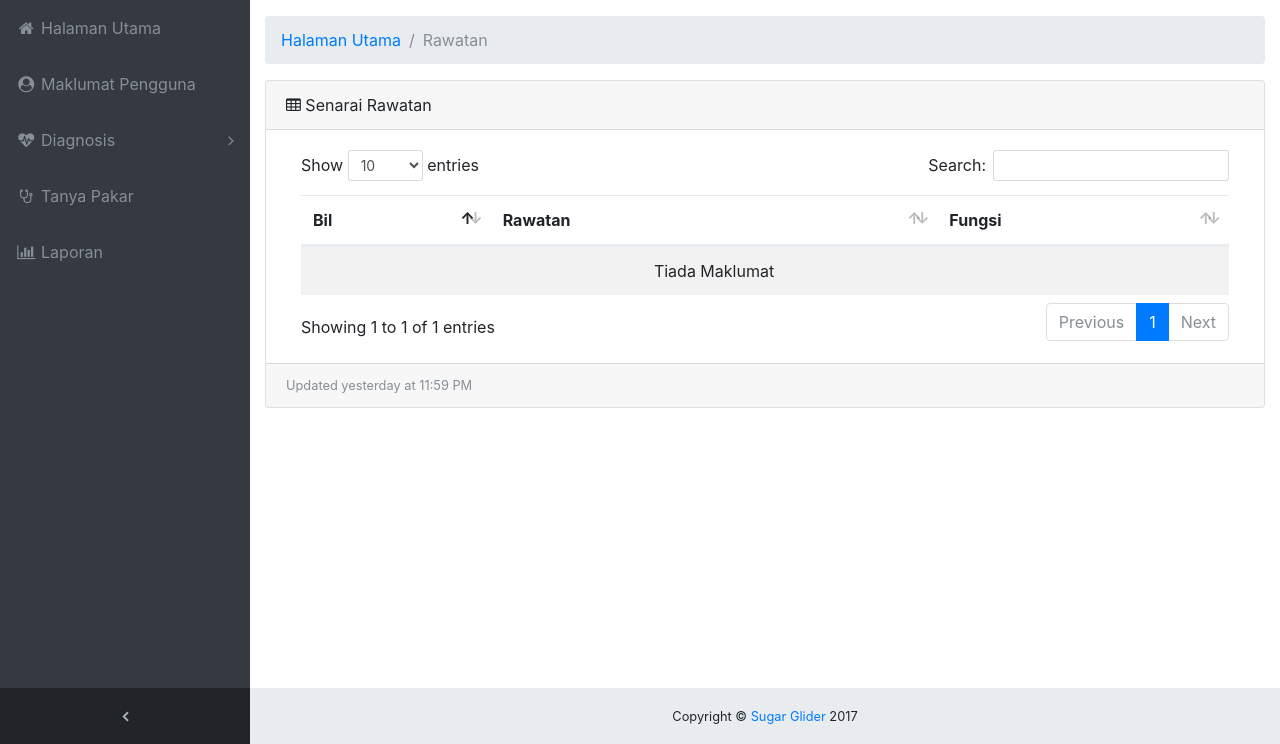
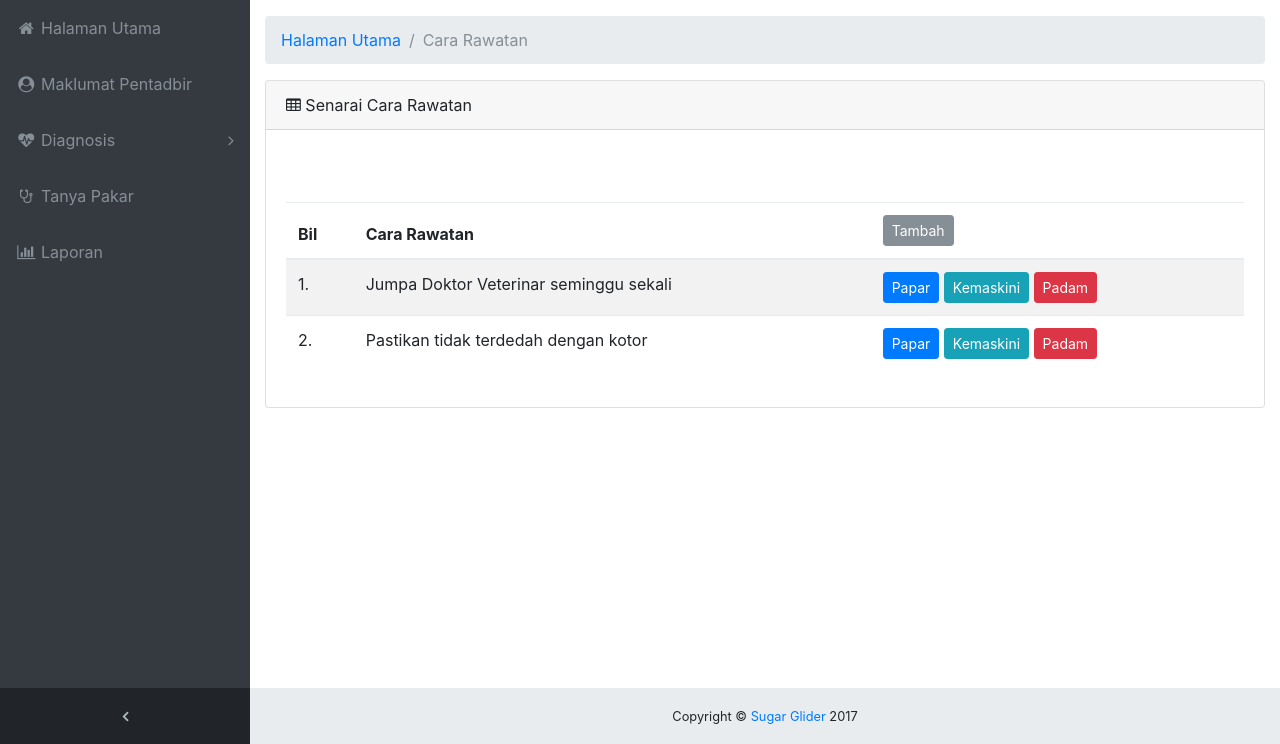
Before and after one commit to mimiosman/sugarglider, a PHP site: page /diagnosis/rawatan/list_rawatan.php in a window 1280 px wide. Shown: the part 56-800 px from the top of the page. Run offline with PHP 8.4, Linux system fonts and the light colour scheme; data that the repository does not hold is empty; some libraries are stand-ins or nearby versions.

Commit message:
edit interphase for psm 1 presentation

```diff
--- a/diagnosis/rawatan/list_rawatan.php
+++ b/diagnosis/rawatan/list_rawatan.php
@@ -14,36 +14,51 @@
         <li class="breadcrumb-item">
           <a href="#">Halaman Utama</a>
         </li>
-        <li class="breadcrumb-item active">Rawatan</li>
+        <li class="breadcrumb-item active">Cara Rawatan</li>
       </ol>
 
       <div class="card mb-3">
-        <div class="card-header"><i class="fa fa-table"></i> Senarai Rawatan</div>
+        <div class="card-header"><i class="fa fa-table"></i> Senarai Cara Rawatan</div>
+        <div class="card-body">
+          <div class="table-responsive">
+            <table class="table table-striped" id="dataTable" width="100%" cellspacing="0">
             <div class="card-body">
             <div class="table-responsive">
               <table class="table table-striped" id="dataTable" width="100%" cellspacing="0">
                 <thead>
                   <tr>
                     <th>Bil</th>
-                  <th>Rawatan</th>
-                  <th>Fungsi</th>
+                    <th>Cara Rawatan</th>
+                    <th><a href="" class="btn btn-sm btn-secondary">Tambah</a></th>
                   </tr>
                 </thead>
                 <tbody>
                   <tr>
-                  <td></td>
-                  <td><center>Tiada Maklumat</center></td>
-                  <td></td>
+                    <td>1.</td>
+                    <td>Jumpa Doktor Veterinar seminggu sekali</td>
+                    <td><a href="view_rawatan.php?id=<?php echo $res['id']; ?>" class="btn btn-sm btn-primary">Papar</a>
+                    <a href="edit_rawatan.php?id=<?php echo $res['id']; ?>" class="btn btn-sm btn-info">Kemaskini</a>
+                    <a href="delete_rawatan.php?id=<?php echo $res['id']; ?>" onClick="return confirm('Anda pasti untuk padam penyakit ini?')" class="btn btn-sm btn-danger">Padam</a></td>
+
+                  </tr>
+                  <tr>
+                    <td>2.</td>
+                    <td>Pastikan tidak terdedah dengan kotor</td>
+                    <td><a href="view_rawatan.php?id=<?php echo $res['id']; ?>" class="btn btn-sm btn-primary">Papar</a>
+                    <a href="edit_rawatan.php?id=<?php echo $res['id']; ?>" class="btn btn-sm btn-info">Kemaskini</a>
+                    <a href="delete_rawatan.php?id=<?php echo $res['id']; ?>" onClick="return confirm('Anda pasti untuk padam penyakit ini?')" class="btn btn-sm btn-danger">Padam</a></td>
+
                   </tr>
                 </tbody>
               </table>
             </div>
           </div>
-        <div class="card-footer small text-muted">Updated yesterday at 11:59 PM</div>
+          <!--<div class="card-footer small text-muted">Updated yesterday at 11:59 PM</div>-->
         </div>
       </div>
       <!-- /.container-fluid-->
       <!-- /.content-wrapper-->
+
 
     <!-- footer -->
     <?php include_once('../../include/footer.php'); ?>
--- a/include/footer.php
+++ b/include/footer.php
@@ -1,7 +1,7 @@
 <footer class="sticky-footer">
   <div class="container">
     <div class="text-center">
-      <small>Copyright © <a href="https://hafiz-azmi.github.io/portfolio/" target="_blank">Sugar Glider</a> 2017</small>
+      <small>Copyright © <a href="" target="_blank">Sugar Glider</a> 2017</small>
     </div>
   </div>
 </footer>
--- a/include/navbar.php
+++ b/include/navbar.php
@@ -14,7 +14,7 @@
       <li class="nav-item" data-toggle="tooltip" data-placement="right" title="User">
         <a class="nav-link" href="/pengguna/list_pengguna.php">
           <i class="fa fa-fw fa-user-circle"></i>
-          <span class="nav-link-text">Maklumat Pengguna</span>
+          <span class="nav-link-text">Maklumat Pentadbir</span>
         </a>
       </li>
       <li class="nav-item" data-toggle="tooltip" data-placement="right" title="diagnosis">
--- a/laporan/list_laporan.php
+++ b/laporan/list_laporan.php
@@ -25,7 +25,7 @@
             <li class="list-group-item"><a href="#">Senarai Penyakit</a></li>
           </ol>
         </div>
-        <div class="card-footer small text-muted">Updated yesterday at 11:59 PM</div>
+        <!--<div class="card-footer small text-muted">Updated yesterday at 11:59 PM</div>-->
       </div>
     </div>
     <!-- /.container-fluid-->
--- a/pengguna/edit_pengguna.php
+++ b/pengguna/edit_pengguna.php
@@ -65,7 +65,7 @@
         <li class="breadcrumb-item">
           <a href="#">Halaman Utama</a>
         </li>
-        <li class="breadcrumb-item active">Pengguna</li>
+        <li class="breadcrumb-item active">Pentadbir</li>
       </ol>
 
       <div class="card mb-3">
--- a/pengguna/list_pengguna.php
+++ b/pengguna/list_pengguna.php
@@ -28,12 +28,12 @@
         <li class="breadcrumb-item">
           <a href="#">Halaman Utama</a>
         </li>
-        <li class="breadcrumb-item active">Pengguna</li>
+        <li class="breadcrumb-item active">Pentadbir</li>
       </ol>
 
       <div class="card mb-3">
         <div class="card-header">
-          <i class="fa fa-table"></i> Senarai Pengguna
+          <i class="fa fa-table"></i> Senarai Pentadbir
         </div>
         <div class="card-body">
           <div class="table-responsive">
@@ -42,7 +42,6 @@
                 <tr>
                   <th>Nama</th>
                   <th>Email</th>
-                  <th>Fungsi</th>
                 </tr>
               </thead>
               <tbody>
--- a/reset-password.php
+++ b/reset-password.php
@@ -7,7 +7,7 @@
 <body class="bg-dark">
   <div class="container">
     <div class="card card-login mx-auto mt-5">
-      <div class="card-header">Reset Password</div>
+      <div class="card-header">Reset KataLaluan</div>
       <div class="card-body">
         <?php
         include_once("include/connection.php");
@@ -44,8 +44,8 @@
         }
         ?>
         <div class="text-center">
-          <a class="d-block small mt-3" href="register.php">Register an Account</a>
-          <a class="d-block small" href="login.php">Login Page</a>
+          <a class="d-block small mt-3" href="register.php">Daftar Akaun</a>
+          <a class="d-block small" href="login.php">Halaman Log Masuk</a>
         </div>
       </div>
     </div>
--- a/tanya_pakar/list_pakar.php
+++ b/tanya_pakar/list_pakar.php
@@ -28,7 +28,7 @@
                   <th>Nama</th>
                   <th>Soalan</th>
                   <th>Status</th>
-                  <th>Fungsi</th>
+
                 </tr>
               </thead>
               <tbody>
@@ -56,7 +56,7 @@
             </table>
           </div>
         </div>
-        <div class="card-footer small text-muted">Updated yesterday at 11:59 PM</div>
+        <!--<div class="card-footer small text-muted">Updated yesterday at 11:59 PM</div>-->
       </div>
     </div>
     <!-- /.container-fluid-->
```
Also changed, not shown: diagnosis/penyakit/list_penyakit.php (+23 -8 lines), diagnosis/simptom/list_simptom.php (+22 -7 lines), forgot-password.php (+7 -7 lines). Lines whose indentation alone changed are shown as unchanged.
